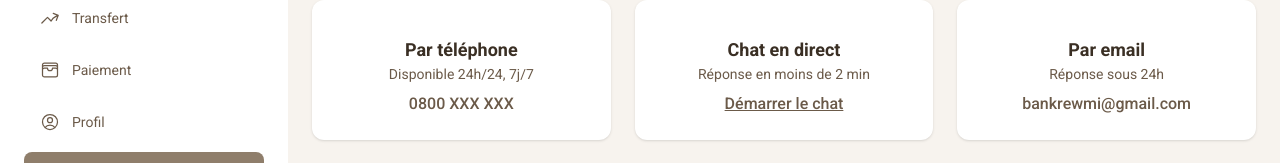
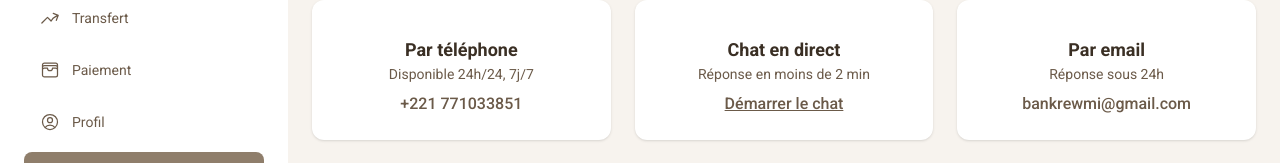
Before and after one commit to antaseck27/Tache-21-Frontt, a React (Vite) app: page /support in a window 1280 px wide. Shown: the part 208-371 px from the top of the page. Built offline with nearby package versions, Linux system fonts and the light colour scheme; no server answers; sample sign-in values are in the browser's storage; some icons are missing.

Commit message:
email ajouter

```diff
--- a/src/pages/Support.jsx
+++ b/src/pages/Support.jsx
@@ -109,7 +109,7 @@ Nous sommes là pour vous aider 24/7
 </div>
 <p className="text-lg font-semibold text-[#3a2f24] dark:text-[#f1e8dc]">Par téléphone</p>
 <p className="text-sm text-beig-300 dark:text-[#bfb6a5] mb-2">Disponible 24h/24, 7j/7</p>
-<p className="text-beig-1900 font-medium">0800 XXX XXX</p>
+<p className="text-beig-1900 font-medium">+221 771033851</p>
 </div>
 
 <div className="rounded-xl p-6 shadow-sm bg-white dark:bg-[#2a2a2a] text-center flex flex-col items-center transition-colors">
@@ -133,7 +133,7 @@ Démarrer le chat
 </div>
 <p className="text-lg font-semibold text-[#3a2f24] dark:text-[#f1e8dc]">Par email</p>
 <p className="text-sm text-beig-300 dark:text-[#bfb6a5] mb-2">Réponse sous 24h</p>
-<p className="text-beig-1900 font-medium">bankrewmi@gmail.com</p>
+<a href="https://mail.google.com/mail/?view=cm&fs=1&to=bankrewmi@gmail.com" target="_blank" rel="noopener noreferrer" className="text-beig-1900 font-medium hover:underline">bankrewmi@gmail.com</a>
 </div>
 </div>
 
```
